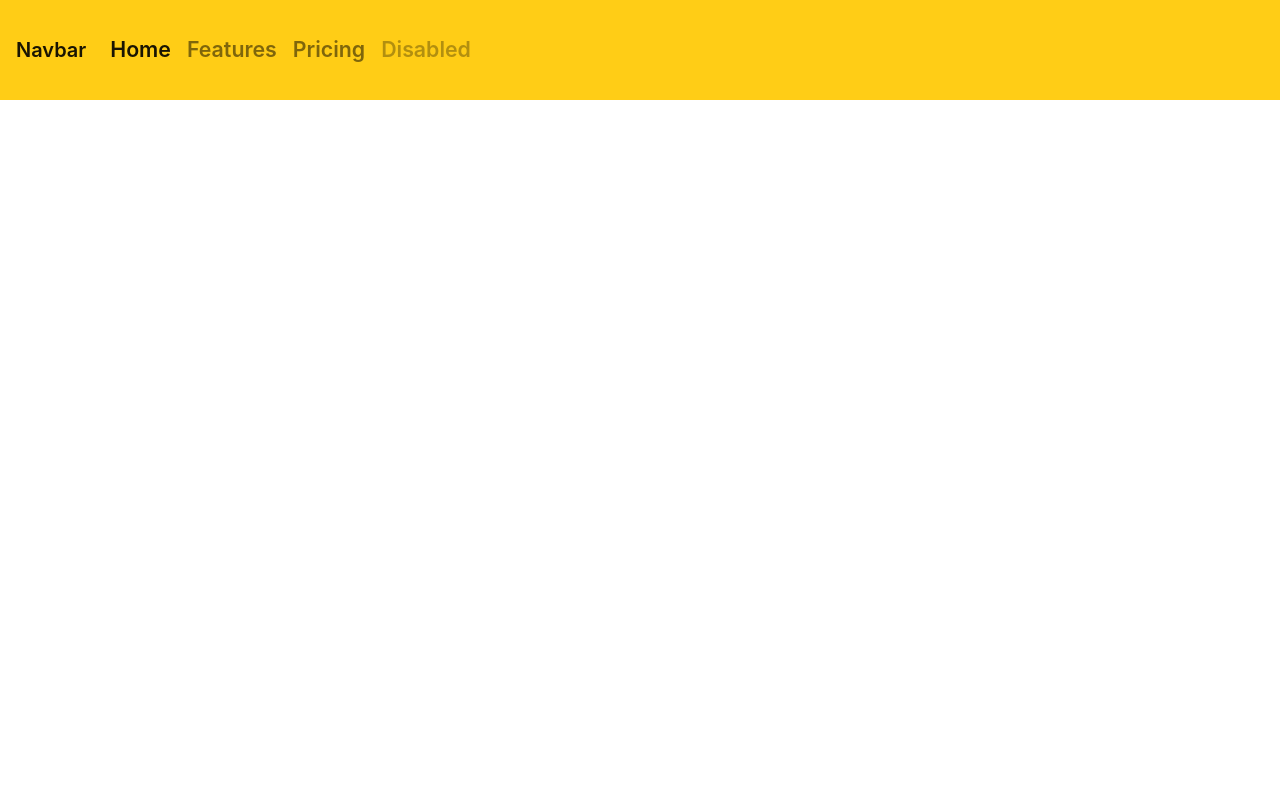
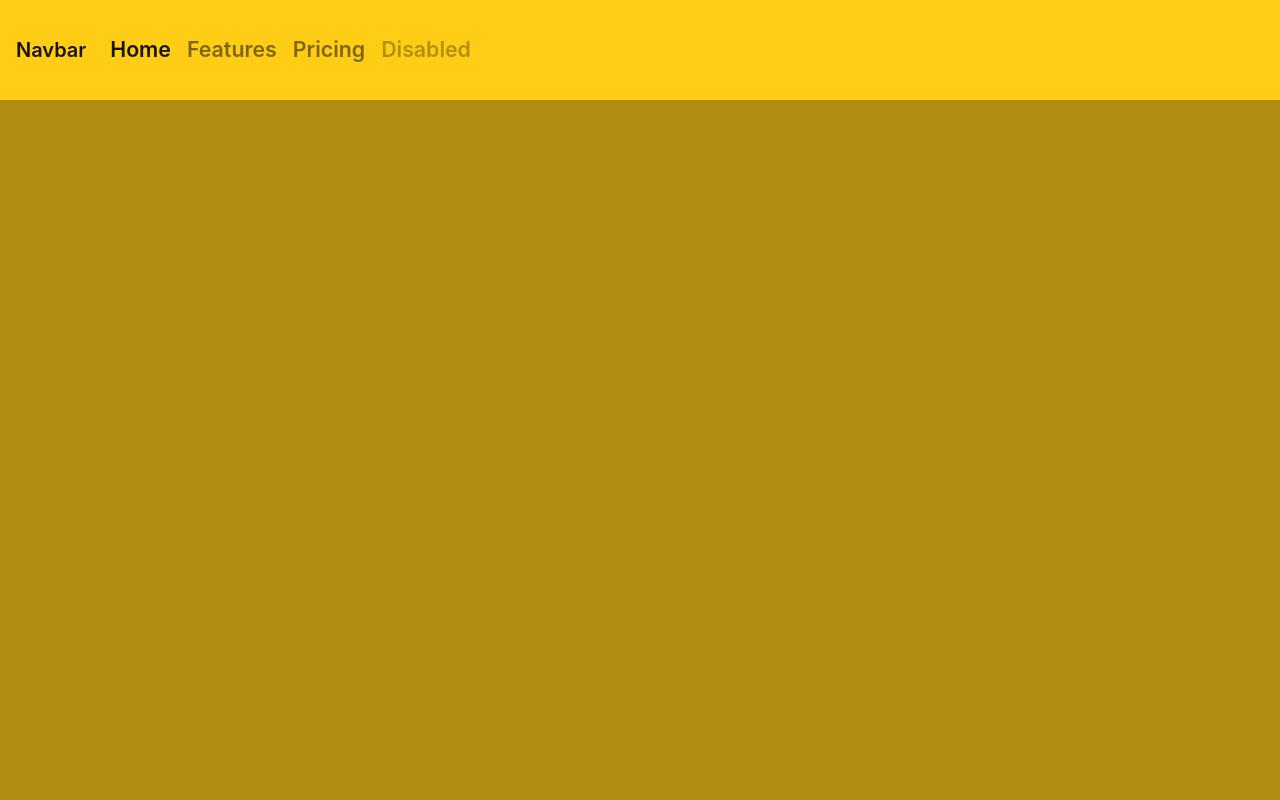
Before and after one commit to hbg/CarBazaar, a Python web app: template templates/index.html in a window 1280 px wide. Run offline with Jinja, Linux system fonts and the light colour scheme; the template is opened without the code that fills it, so the values that code supplies are empty; some libraries are stand-ins or nearby versions.

Commit message:
Homepage base

```diff
--- a/static/css/index.css
+++ b/static/css/index.css
@@ -4,3 +4,8 @@
     font-weight: 600 !important;
     background: #ffcd16!important;
 }
+
+#car-container {
+    height: calc(100vh - 100px);
+    background-color: #b08d0e;
+}
--- a/templates/index.html
+++ b/templates/index.html
@@ -1,4 +1,6 @@
 {% extends "base.html" %}
 {% block content %}
+<div id="car-container">
 
+</div>
 {% endblock %}
```
